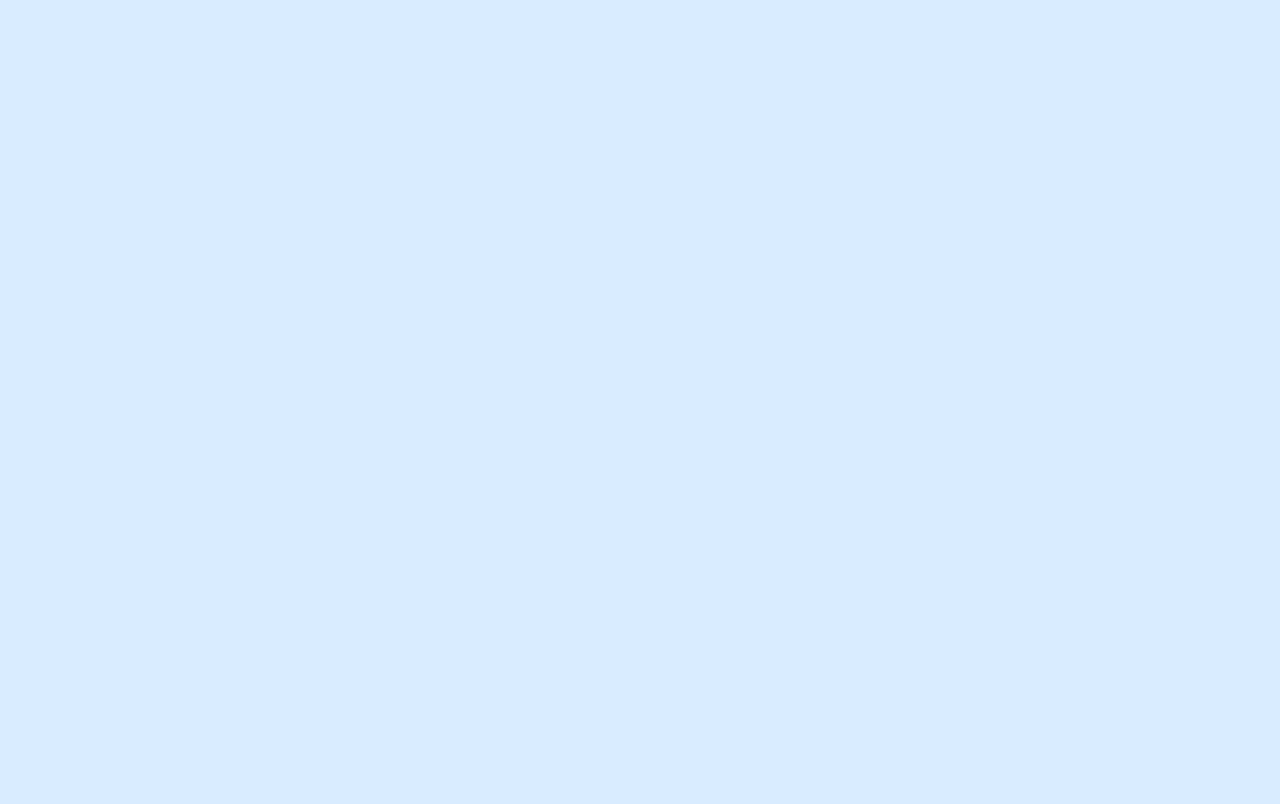
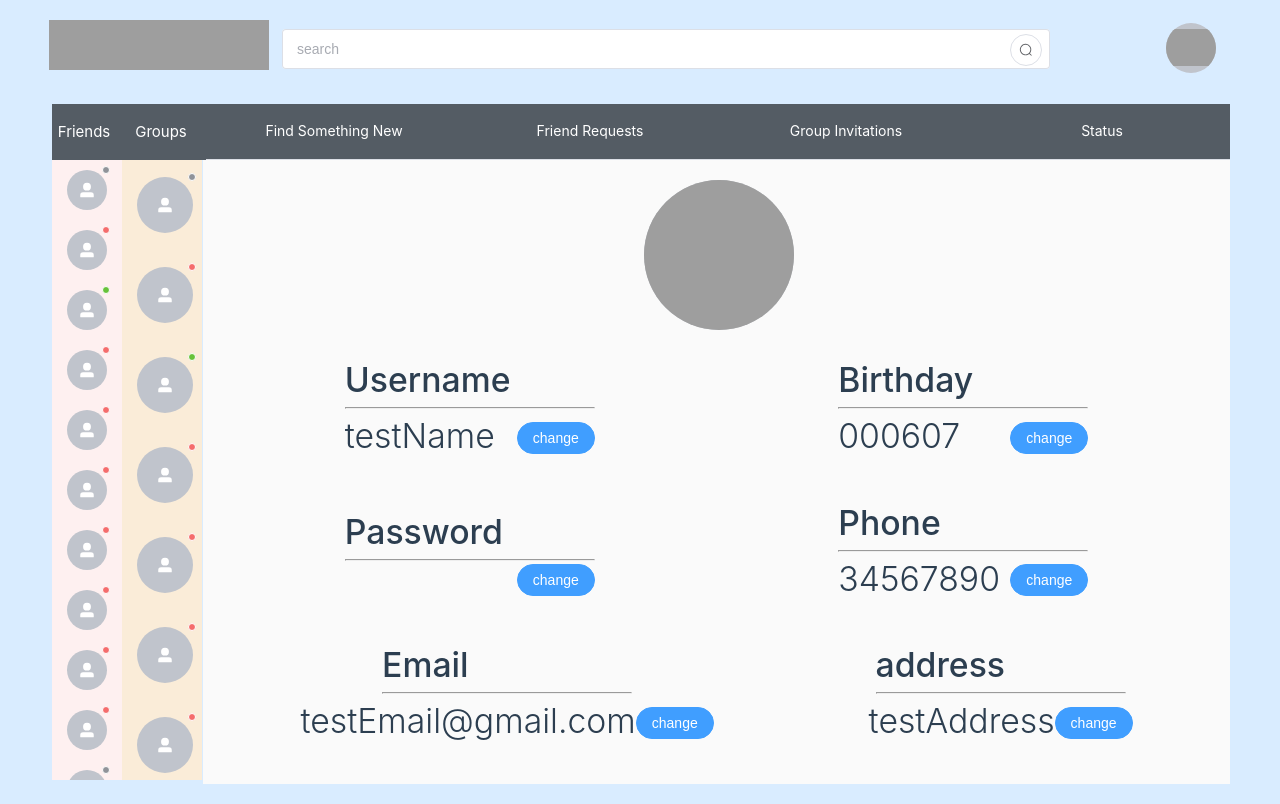
Before and after one commit to NARTWeb/4th-year-project, a Vue app in the folder v1/1.0/C_C_front/: page /editMyInfo in a window 1280 px wide. Before the commit this address had no page. Built offline with nearby package versions, Linux system fonts and the light colour scheme; grey boxes are pictures that could not be loaded.

Commit message:
editMyInfo

```diff
--- a/v1/1.0/C_C_front/index.html
+++ b/v1/1.0/C_C_front/index.html
@@ -6,7 +6,7 @@
     <meta name="viewport" content="width=device-width, initial-scale=1.0" />
     <title>Vite App</title>
   </head>
-  <body style="background-color: #d9ecff">
+  <body  style="background-color: #d9ecff">
       <div id="app"
       style="float:left;
       margin:0;
--- a/v1/1.0/C_C_front/src/router/index.js
+++ b/v1/1.0/C_C_front/src/router/index.js
@@ -12,6 +12,7 @@ const CheckAllMyStatus = () => import('@/views/CheckAllMyStatus.vue')
 const PostStatus = () => import('@/views/PostStatus.vue')
 const ChatRoom = () => import('@/views/ChatRoom.vue')
 const CheckFriendInfo = () => import('@/views/CheckFriendInfo.vue')
+const EditMyInfo = () => import('@/views/EditMyInfo.vue')
 
 const router = createRouter({
   history: createWebHistory(import.meta.env.BASE_URL),
@@ -77,6 +78,11 @@ const router = createRouter({
           path: '/friendInfo/:id',
           name: 'friendInfo',
           component: CheckFriendInfo
+        },
+        {
+          path: '/editMyInfo',
+          name: 'editMyInfo',
+          component: EditMyInfo
         }
       ]
     }
--- a/v1/1.0/C_C_front/src/views/CheckFriendInfo.vue
+++ b/v1/1.0/C_C_front/src/views/CheckFriendInfo.vue
@@ -15,7 +15,7 @@
     </div>
     <div class="bottom">
       <el-divider/>
-      <el-scrollbar height="50vh" id="all">
+      <el-scrollbar height="55vh" id="all">
         <ul v-infinite-scroll="tList" class="infinite-list">
         <el-timeline>
           <el-timeline-item
--- /dev/null
+++ b/v1/1.0/C_C_front/src/views/EditMyInfo.vue
@@ -0,0 +1,123 @@
+<template>
+  <div class="all">
+      <div class="avatar">
+        <el-avatar class="img" :src="tt.avatar" />
+      </div>
+
+      <div class="info text">
+        <div class="first">
+            <div class="uname">
+                <info-item :label="tt.label1" :value="tt.value1" can-change></info-item>
+            </div>
+            <div class="birth">
+                <info-item :label="tt.label2" :value="tt.value2" can-change></info-item>
+            </div>
+        </div>
+        <div class="second">
+            <div class="pwd">
+                <info-item :label="tt.label3" :value="tt.value3" can-change></info-item>
+            </div>
+            <div class="phone">
+                <info-item :label="tt.label4" :value="tt.value4" can-change></info-item>
+            </div>
+        </div>
+        <div class="third">
+            <div class="email">
+                <info-item :label="tt.label5" :value="tt.value5" can-change></info-item>
+            </div>
+            <div class="address">
+                <info-item :label="tt.label6" :value="tt.value6" can-change></info-item>
+            </div>
+        </div>
+      </div>
+  </div>
+</template>
+<script setup>
+
+import { onMounted } from "vue";
+import { reactive, ref, watch } from "vue";
+import { useI18n } from "vue-i18n";
+import { useUserStore } from "../stores/userStore";
+import { storeToRefs } from "pinia";
+import InfoItem from "../components/InfoItem.vue";
+import { format } from "@/utils/time.js";
+
+const store = useUserStore();
+const { token } = storeToRefs(store);
+const { t } = useI18n();
+const counter = ref(0);
+
+const tt = {
+  label1: "Username",
+  label2: "Birthday",
+  label3: "Password",
+  label4: "Phone",
+  label5: "Email",
+  label6: "address",
+
+  value1: "testName",
+  value2: "000607",
+  value3: "",
+  value4: "34567890",
+  value5: "testEmail@gmail.com",
+  value6: "testAddress",
+  avatar:
+        "https://fuss10.elemecdn.com/e/5d/4a731a90594a4af544c0c25941171jpeg.jpeg",
+};
+
+</script>
+<style scoped>
+.all {
+  display: -webkit-flex; /* Safari */
+  display: flex;
+  flex-direction: column;
+  justify-content: space-between;
+  align-items: center;
+  width: 100%;
+  height: 100%;
+}
+.top {
+  display: -webkit-flex; /* Safari */
+  display: flex;
+  justify-content: flex-start;
+  align-items: center;
+  width: 100%;
+  height: 25%;
+}
+.info {
+  display: -webkit-flex; /* Safari */
+  display: flex;
+  flex-direction: column;
+  justify-content: space-between;
+  align-items: center;
+  width: 100%;
+  height: 75%;
+}
+.first {
+  display: -webkit-flex; /* Safari */
+  display: flex;
+  flex-direction: row;
+  justify-content: space-around;
+  align-items: center;
+  width: 100%;
+  height: 33.3%;
+}
+.second {
+  display: -webkit-flex; /* Safari */
+  display: flex;
+  flex-direction: row;
+  justify-content: space-around;
+  align-items: center;
+  width: 100%;
+  height: 33.3%;
+}
+.third {
+  display: -webkit-flex; /* Safari */
+  display: flex;
+  flex-direction: row;
+  justify-content: space-around;
+  align-items: center;
+  width: 100%;
+  height: 33.3%;
+}
+</style>
--- a/v1/1.0/C_C_front/src/views/MainPage.vue
+++ b/v1/1.0/C_C_front/src/views/MainPage.vue
@@ -203,7 +203,7 @@ function checkStatus() {
   router.push({ name: "myStatus"});
 }
 function editInfo() {
-  router.push({ name, params: {} });
+  router.push({ name: "editMyInfo", params: {} });
 }
 function toSearch() {
   let temp = searchInput.value;
```
